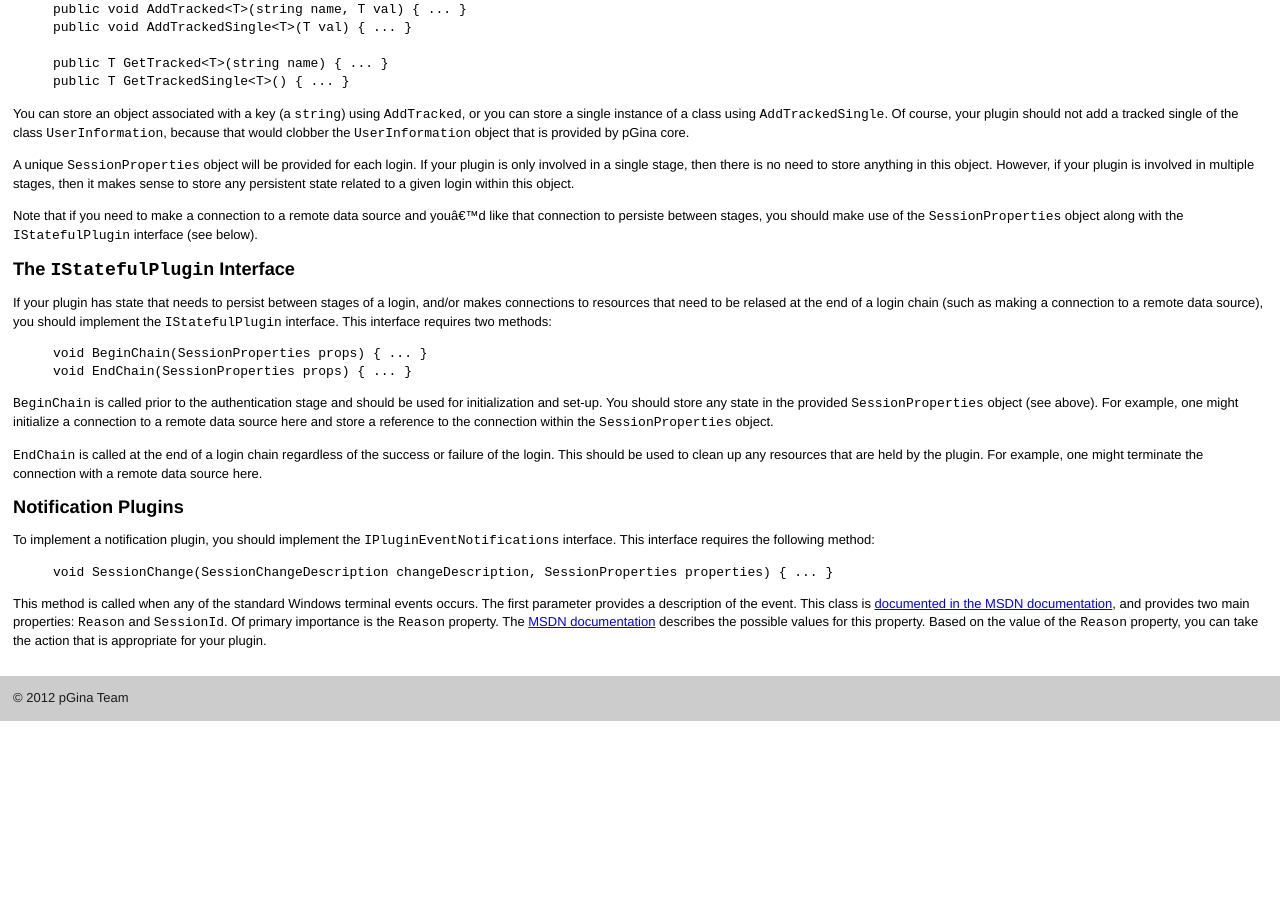
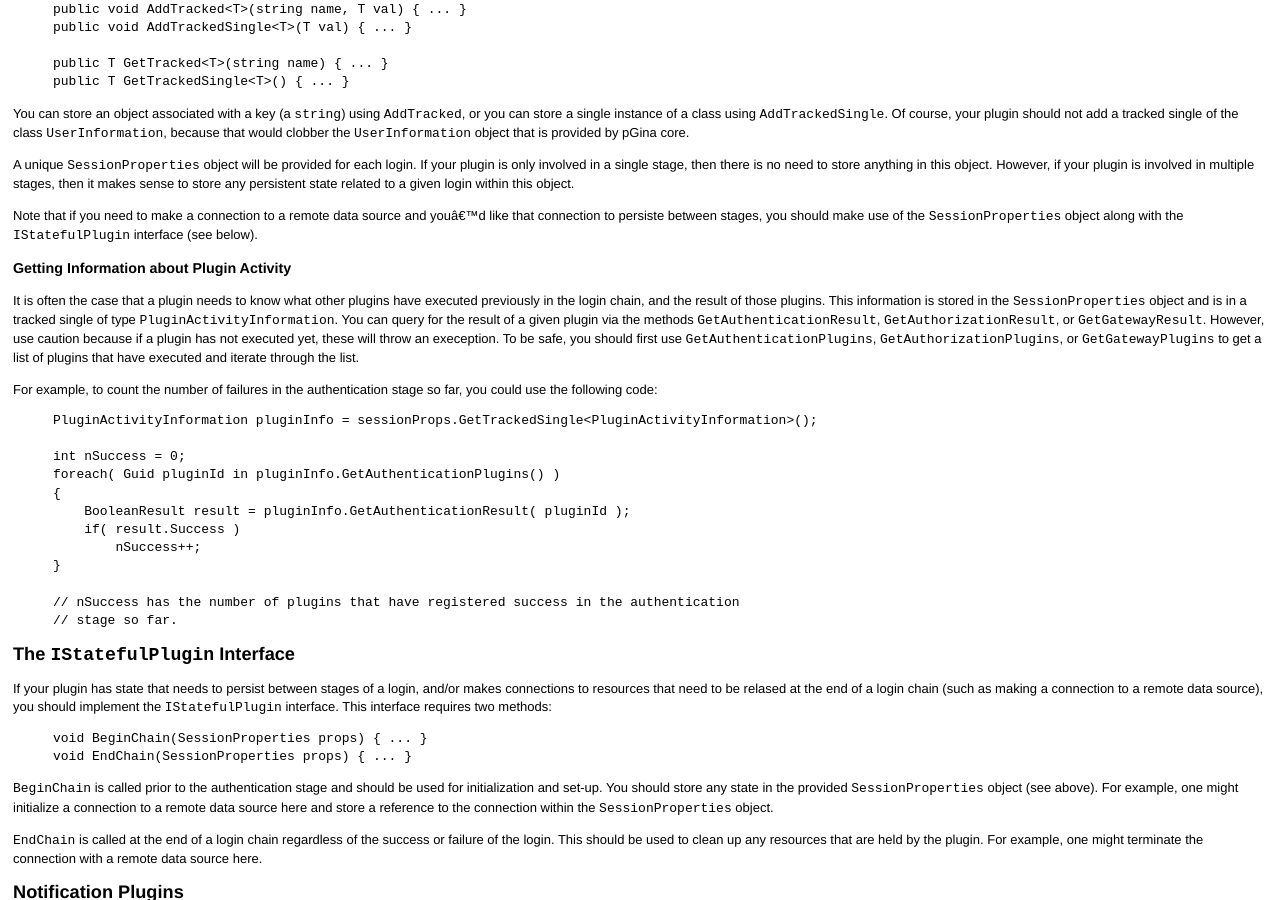
Before and after one commit to pgina/docs, a Jekyll site: the page built from plugins.md, in a window 1280 px wide and 900 px high, scrolled down 4161 px. Built offline with Jekyll 4.4.1, drawn with Linux system fonts in a browser that asks for light colours; before the commit the page ends 4882 px from its top, so only the background shows below that.

Commit message:
Add docs on PluginActivityInformation

```diff
--- a/plugins.md
+++ b/plugins.md
@@ -384,6 +384,37 @@ Note that if you need to make a connection to a remote data source and you'd lik
 that connection to persiste between stages, you should make use of the `SessionProperties`
 object along with the `IStatefulPlugin` interface (see below).
 
+### Getting Information about Plugin Activity
+
+It is often the case that a plugin needs to know what other plugins have executed
+previously in the login chain, and the result of those plugins.  This information
+is stored in the `SessionProperties` object and is in a tracked single of type
+`PluginActivityInformation`.   You can query for the result of a given plugin
+via the methods `GetAuthenticationResult`, `GetAuthorizationResult`, or
+`GetGatewayResult`.   However, use caution because if a plugin has not executed
+yet, these will throw an exeception.  To be safe, you should first use
+`GetAuthenticationPlugins`, `GetAuthorizationPlugins`, or `GetGatewayPlugins`
+to get a list of plugins that have executed and iterate through the list.
+
+For example, to count the number of failures in the authentication stage so far,
+you could use the following code:
+
+{% highlight csharp %}
+PluginActivityInformation pluginInfo = sessionProps.GetTrackedSingle<PluginActivityInformation>();
+
+int nSuccess = 0;
+foreach( Guid pluginId in pluginInfo.GetAuthenticationPlugins() )
+{
+    BooleanResult result = pluginInfo.GetAuthenticationResult( pluginId );
+    if( result.Success )
+        nSuccess++;
+}
+
+// nSuccess has the number of plugins that have registered success in the authentication
+// stage so far.
+{% endhighlight %}
+
+
 The `IStatefulPlugin` Interface
 --------------------------------
 
```
